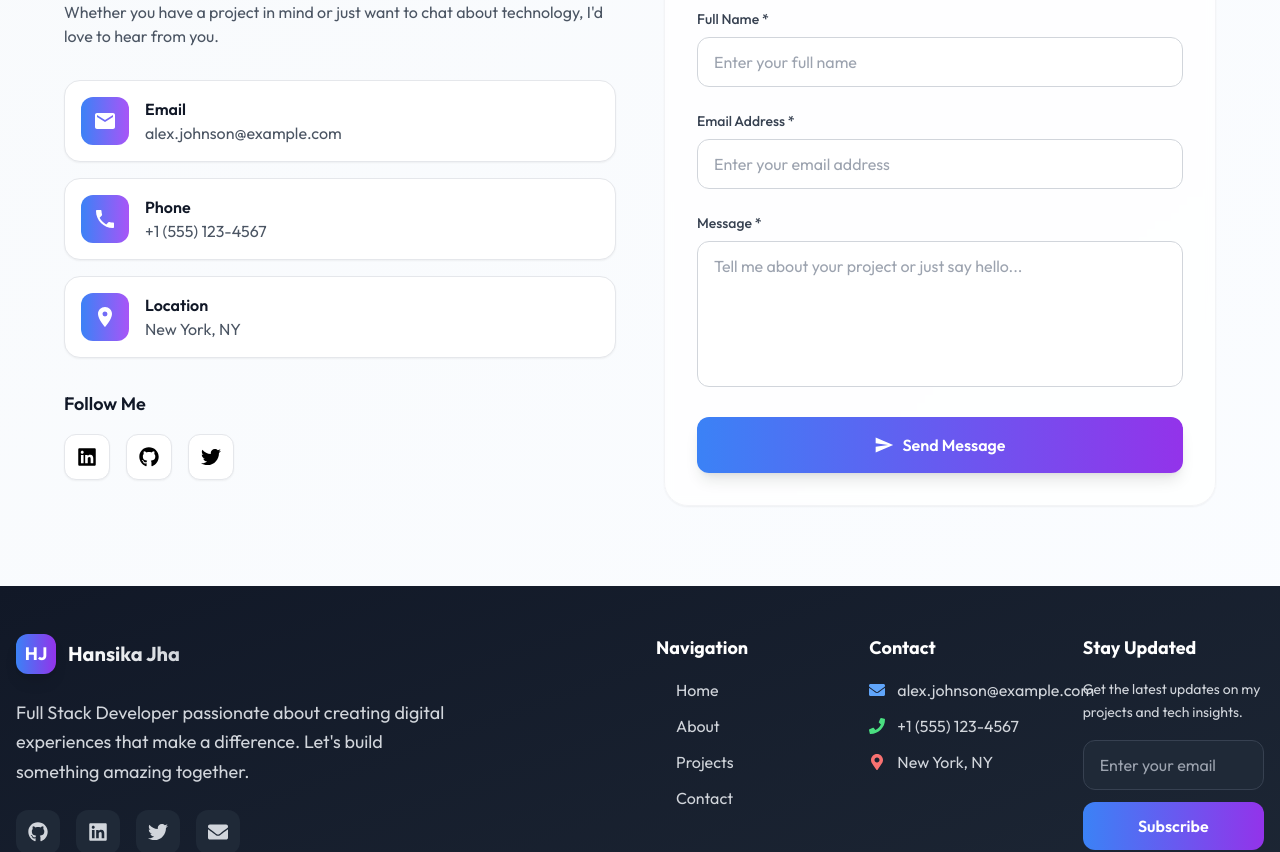
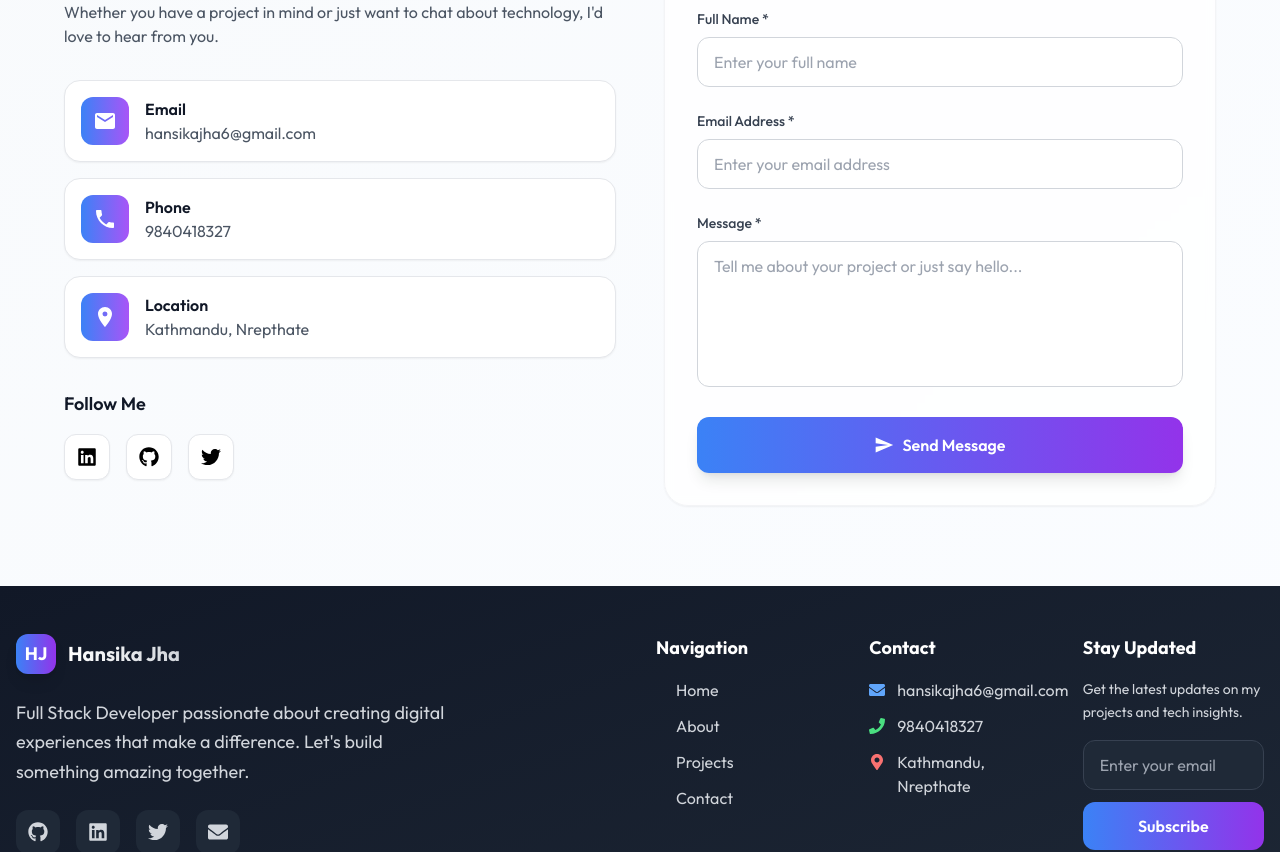
Before and after one commit to Hansikajha/Live_Portfolio, a React (Vite) app: page /contact in a window 1280 px wide. Shown: the part 372-1224 px from the top of the page. Built offline with nearby package versions, Linux system fonts and the light colour scheme.

Commit message:
Update contact information in Footer and Contact

```diff
--- a/src/components/Footer.jsx
+++ b/src/components/Footer.jsx
@@ -47,7 +47,7 @@ export default function Footer() {
                 <FaTwitter className="text-xl text-gray-300 group-hover:text-white" />
               </a>
               <a
-                href="mailto:alex.johnson@example.com"
+                href="mailto:hansikajha6@gmail.com"
                 className="bg-gray-800 dark:bg-gray-700 p-3 rounded-xl hover:bg-gray-700 dark:hover:bg-gray-600 transition-all duration-300 transform hover:-translate-y-1 hover:shadow-lg group"
               >
                 <FaEnvelope className="text-xl text-gray-300 group-hover:text-white" />
@@ -86,15 +86,15 @@ export default function Footer() {
               <div className="space-y-3 text-gray-300 dark:text-gray-400">
                 <div className="flex items-start space-x-3 group hover:text-white transition-colors duration-300">
                   <FaEnvelope className="mt-1 text-blue-400 flex-shrink-0" />
-                  <span>alex.johnson@example.com</span>
+                  <span>hansikajha6@gmail.com</span>
                 </div>
                 <div className="flex items-start space-x-3 group hover:text-white transition-colors duration-300">
                   <FaPhone className="mt-1 text-green-400 flex-shrink-0" />
-                  <span>+1 (555) 123-4567</span>
+                  <span>9840418327</span>
                 </div>
                 <div className="flex items-start space-x-3 group hover:text-white transition-colors duration-300">
                   <FaMapMarkerAlt className="mt-1 text-red-400 flex-shrink-0" />
-                  <span>New York, NY</span>
+                  <span>Kathmandu, Nrepthate</span>
                 </div>
               </div>
             </div>
--- a/src/pages/Contact.jsx
+++ b/src/pages/Contact.jsx
@@ -37,19 +37,19 @@ export default function Contact() {
     {
       icon: <MdEmail className="text-2xl" />,
       title: "Email",
-      value: "alex.johnson@example.com",
-      link: "mailto:alex.johnson@example.com"
+      value: "hansikajha6@gmail.com",
+      link: "mailto:hansikajha6@gmail.com"
     },
     {
       icon: <MdPhone className="text-2xl" />,
       title: "Phone",
-      value: "+1 (555) 123-4567",
-      link: "tel:+15551234567"
+      value: "9840418327",
+      link: "tel:+9779840418327"
     },
     {
       icon: <MdLocationOn className="text-2xl" />,
       title: "Location",
-      value: "New York, NY",
+      value: "Kathmandu, Nrepthate",
       link: "#"
     }
   ];
```
